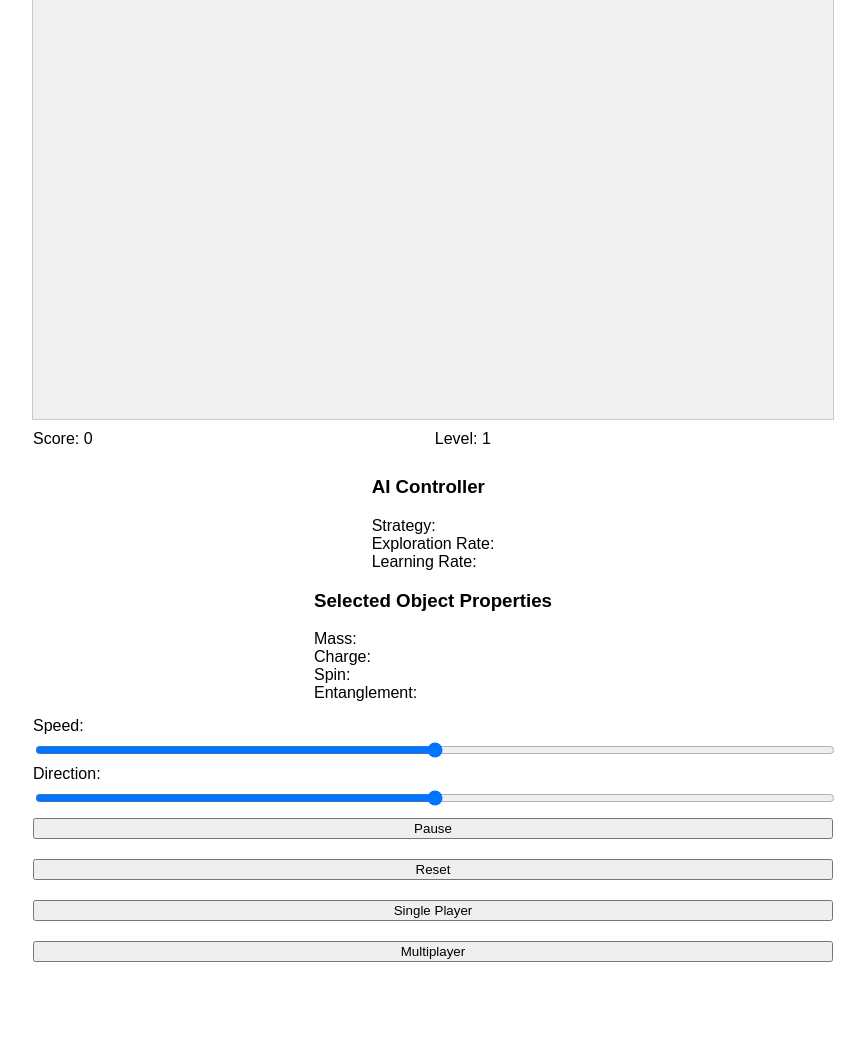
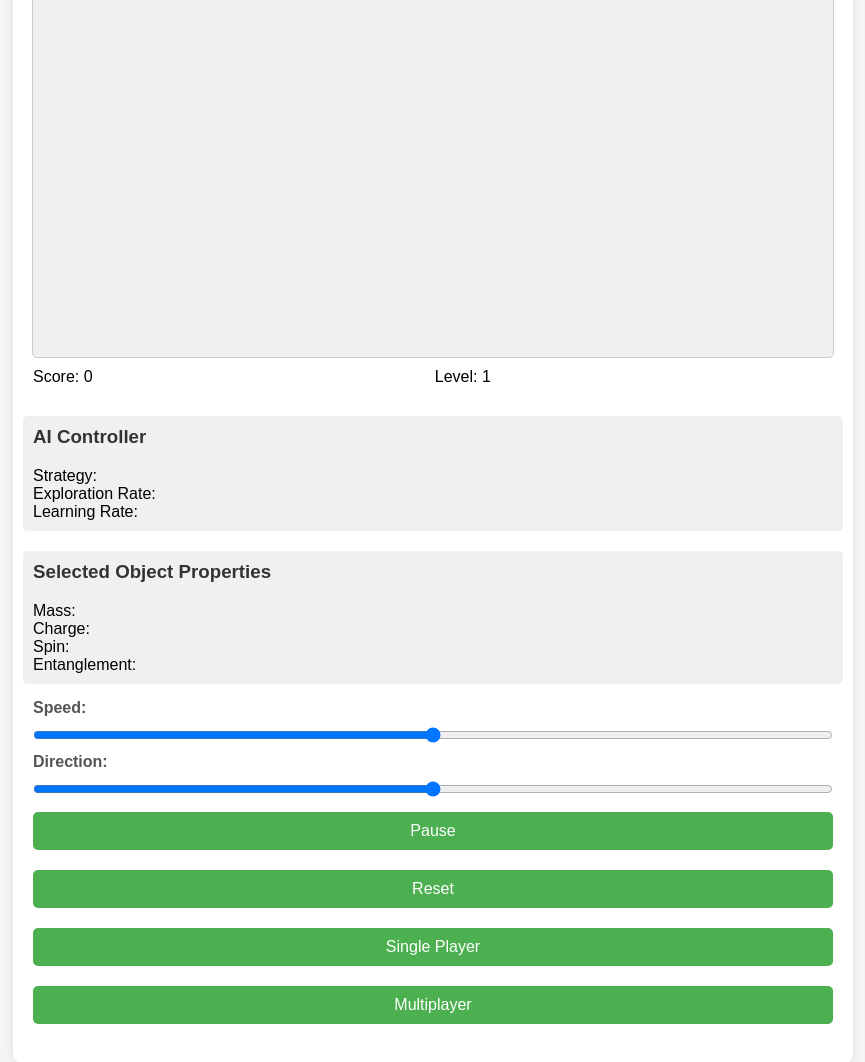
Before and after one commit to A-I-PORTAL/TEST, a plain HTML site: page index.html in a window 1280 px wide. Shown: the whole page, without its empty margins (207-1072 px from the left). Before the commit the page ends 982 px from the top, so only its background shows below. Drawn offline with nearby package versions, Linux system fonts and the light colour scheme.

Commit message:
Update styles.css

```diff
--- a/styles.css
+++ b/styles.css
@@ -8,11 +8,9 @@ body, html {
     align-items: center;
     justify-content: center;
     font-family: Arial, sans-serif;
+    background-color: #f5f5f5;
 }
-#menu {
-    text-align: center;
-    margin-bottom: 20px;
-}
+
 #gameContainer {
     display: flex;
     flex-direction: column;
@@ -21,31 +19,98 @@ body, html {
     width: 100%;
     max-width: 800px;
     margin: 0 auto;
+    background-color: white;
+    border-radius: 10px;
+    box-shadow: 0 0 10px rgba(0, 0, 0, 0.1);
+    padding: 20px;
 }
+
 #gameView {
     width: 100%;
-    height: 600px; /* Set a fixed height or use calc(100vh - 200px) for responsive height */
+    height: 600px;
     background: #f0f0f0;
     border: 1px solid #ccc;
+    border-radius: 5px;
+    overflow: hidden;
 }
+
+#gameView canvas {
+    width: 100%;
+    height: 100%;
+}
+
 #feedback {
     display: flex;
     justify-content: space-between;
     width: 100%;
+    padding: 10px 0;
+    font-size: 16px;
+}
+
+#aiInfo, #objectProperties {
+    width: 100%;
+    margin-top: 20px;
     padding: 10px;
+    background-color: #f0f0f0;
+    border-radius: 5px;
 }
+
+#aiInfo h3, #objectProperties h3 {
+    margin-top: 0;
+    color: #333;
+}
+
 #controllerContainer {
     display: flex;
     flex-direction: column;
     width: 100%;
-    padding: 10px;
+    padding: 10px 0;
 }
+
 #controllerContainer label {
     margin: 5px 0;
+    font-weight: bold;
+    color: #555;
 }
+
 #controllerContainer input[type="range"] {
     width: 100%;
+    margin: 5px 0;
 }
+
 #controllerContainer button {
     margin: 10px 0;
+    padding: 10px 20px;
+    font-size: 16px;
+    color: white;
+    background-color: #4CAF50;
+    border: none;
+    border-radius: 5px;
+    cursor: pointer;
+    transition: background-color 0.3s;
 }
+
+#controllerContainer button:hover {
+    background-color: #45a049;
+}
+
+#pauseButton, #resetButton {
+    background-color: #f44336;
+}
+
+#pauseButton:hover, #resetButton:hover {
+    background-color: #d32f2f;
+}
+
+#singlePlayerButton, #multiPlayerButton {
+    background-color: #2196F3;
+}
+
+#singlePlayerButton:hover, #multiPlayerButton:hover {
+    background-color: #1976D2;
+}
+
+#statusMessage {
+    font-weight: bold;
+    color: #4CAF50;
+}
```
